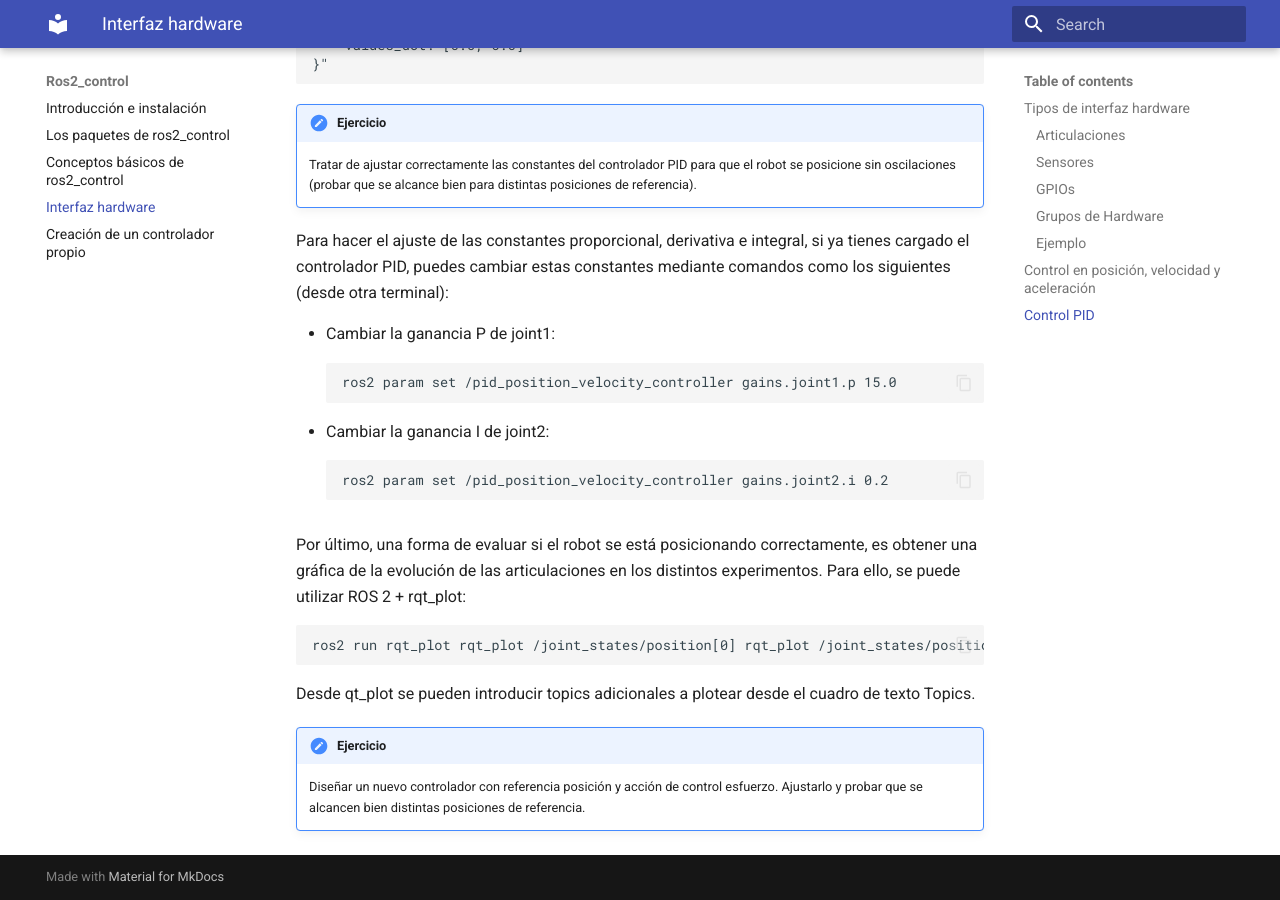
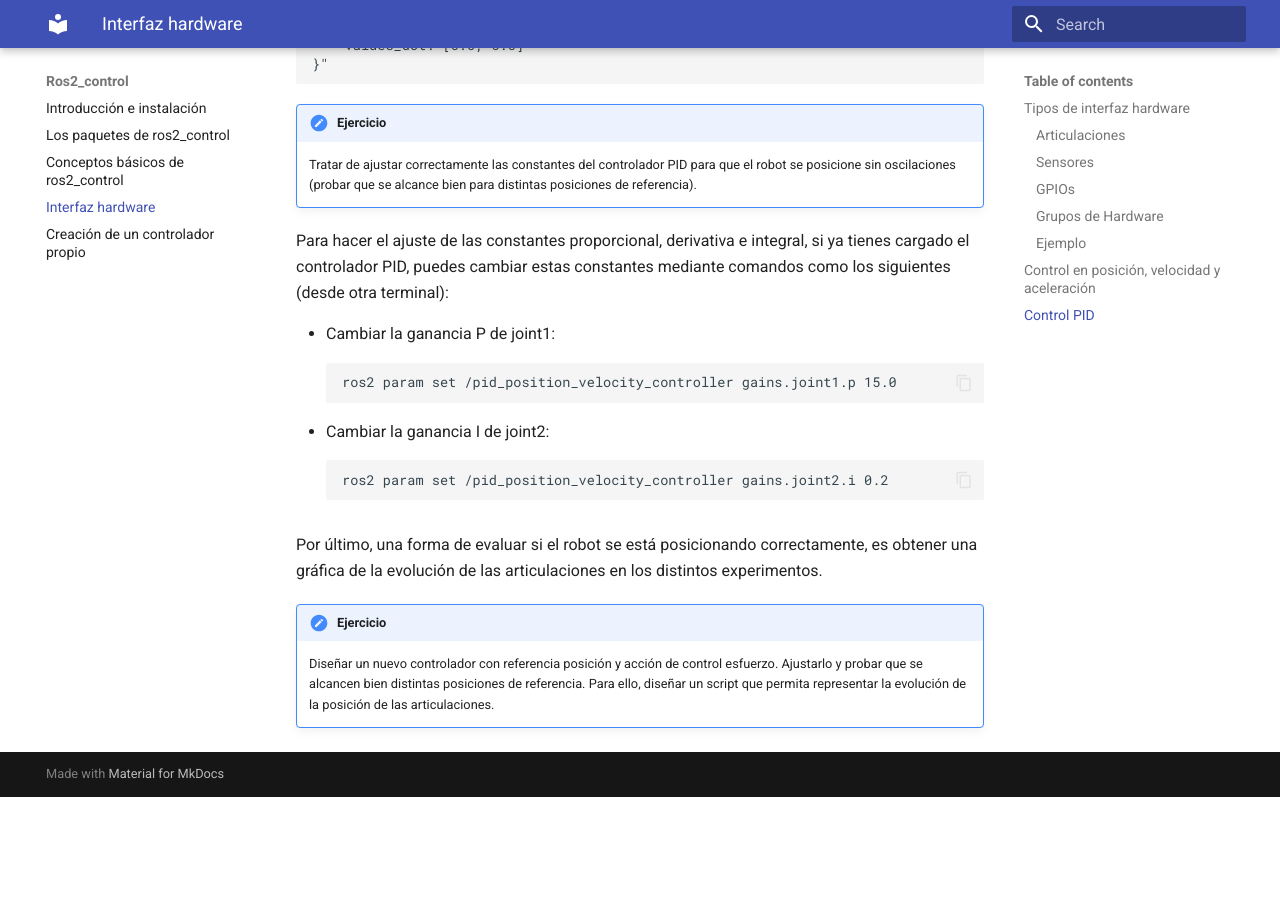
Before and after one commit to jpomares/ros2control-prac, an MkDocs documentation site: the page built from docs/hardware.md, in a window 1280 px wide and 900 px high, scrolled down 10593 px. Built offline with MkDocs 1.6.1 and Material for MkDocs 9.7.7, drawn with Linux system fonts in a browser that asks for light colours; after the commit the page ends 11390 px from its top, so only the background shows below that.

Commit message:
sec commit

````diff
--- a/docs/hardware.md
+++ b/docs/hardware.md
@@ -381,12 +381,17 @@ ros2 param set /pid_position_velocity_controller gains.joint1.p 15.0
 ros2 param set /pid_position_velocity_controller gains.joint2.i 0.2
 ```
 
-Por último, una forma de evaluar si el robot se está posicionando correctamente, es obtener una gráfica de la evolución de las articulaciones en los distintos experimentos. Para ello, se puede utilizar ROS 2 + rqt_plot:
-```
-ros2 run rqt_plot rqt_plot /joint_states/position[0] rqt_plot /joint_states/position[0]
-```
+Por último, una forma de evaluar si el robot se está posicionando correctamente, es obtener una gráfica de la evolución de las articulaciones en los distintos experimentos.
+
+<!--
+ Para ello, se puede utilizar ROS 2 + rqt_plot:
+ ```
+ ros2 run rqt_plot rqt_plot /joint_states/position[0] rqt_plot /joint_states/position[0]
+ ```
 Desde qt_plot se pueden introducir topics adicionales a plotear desde el cuadro de texto Topics.
+-->
+
 
 !!! note annotate "Ejercicio"
 
-    Diseñar un nuevo controlador con referencia posición y acción de control esfuerzo. Ajustarlo y probar que se alcancen bien distintas posiciones de referencia.
+    Diseñar un nuevo controlador con referencia posición y acción de control esfuerzo. Ajustarlo y probar que se alcancen bien distintas posiciones de referencia. Para ello, diseñar un script que permita representar la evolución de la posición de las articulaciones.
````
Also changed, not shown: docs/index.md (+3 -2 lines).
